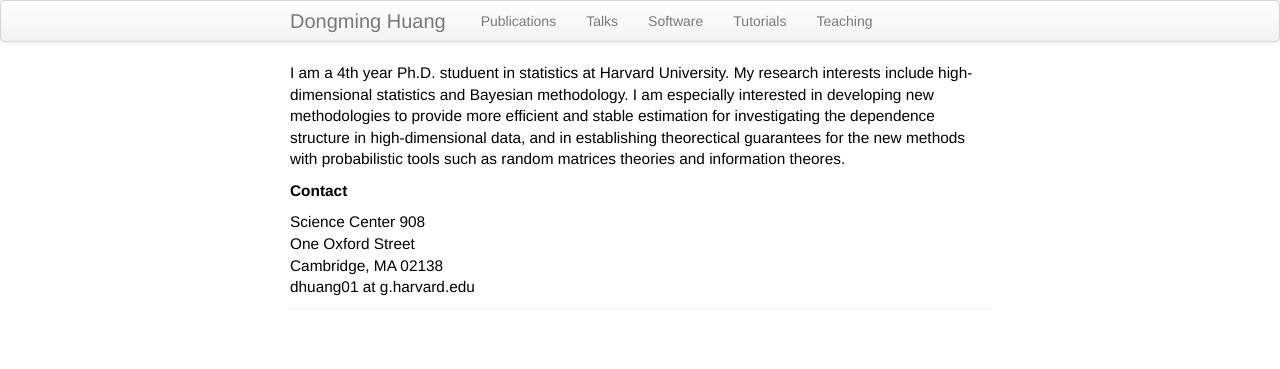
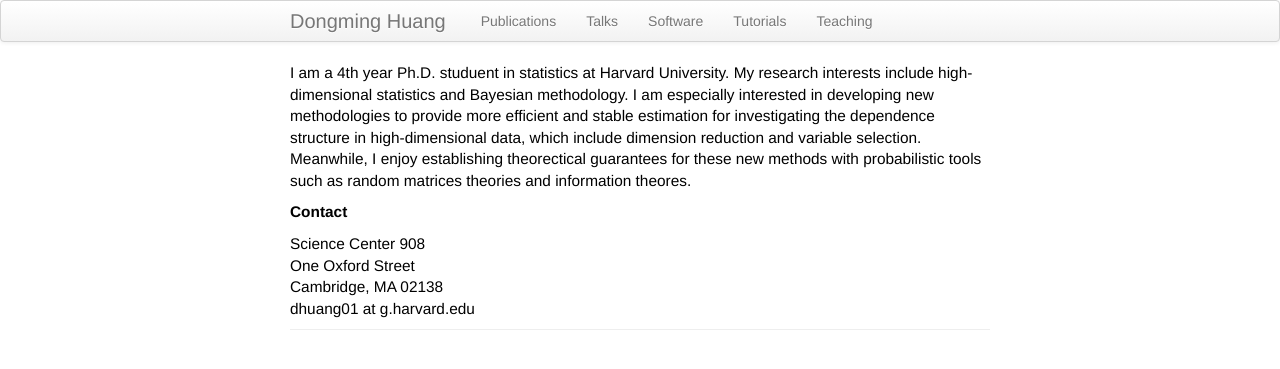
Before and after one commit to stathuang/dmhuang.github.io, a Jekyll site: the page built from index.md, in a window 1280 px wide. Shown: the top 369 px of the page. Built offline with Jekyll 4.4.1, drawn with Linux system fonts in a browser that asks for light colours.

Commit message:
Update index.md

```diff
--- a/index.md
+++ b/index.md
@@ -5,7 +5,8 @@
 description: Personal Webpage
 ---
 
-I am a 4th year Ph.D. studuent in statistics at Harvard University. My research interests include high-dimensional statistics and Bayesian methodology. I am especially interested in developing new methodologies to provide more efficient and stable estimation for investigating the dependence structure in high-dimensional data, and in establishing theorectical guarantees for the new methods with probabilistic tools such as random matrices theories and information theores.
+I am a 4th year Ph.D. studuent in statistics at Harvard University. My research interests include high-dimensional statistics and Bayesian methodology. I am especially interested in developing new methodologies to provide more efficient and stable estimation for investigating the dependence structure in high-dimensional data, which include dimension reduction and variable selection.
+Meanwhile, I enjoy establishing theorectical guarantees for these new methods with probabilistic tools such as random matrices theories and information theores.
 
 **Contact**
 
```
